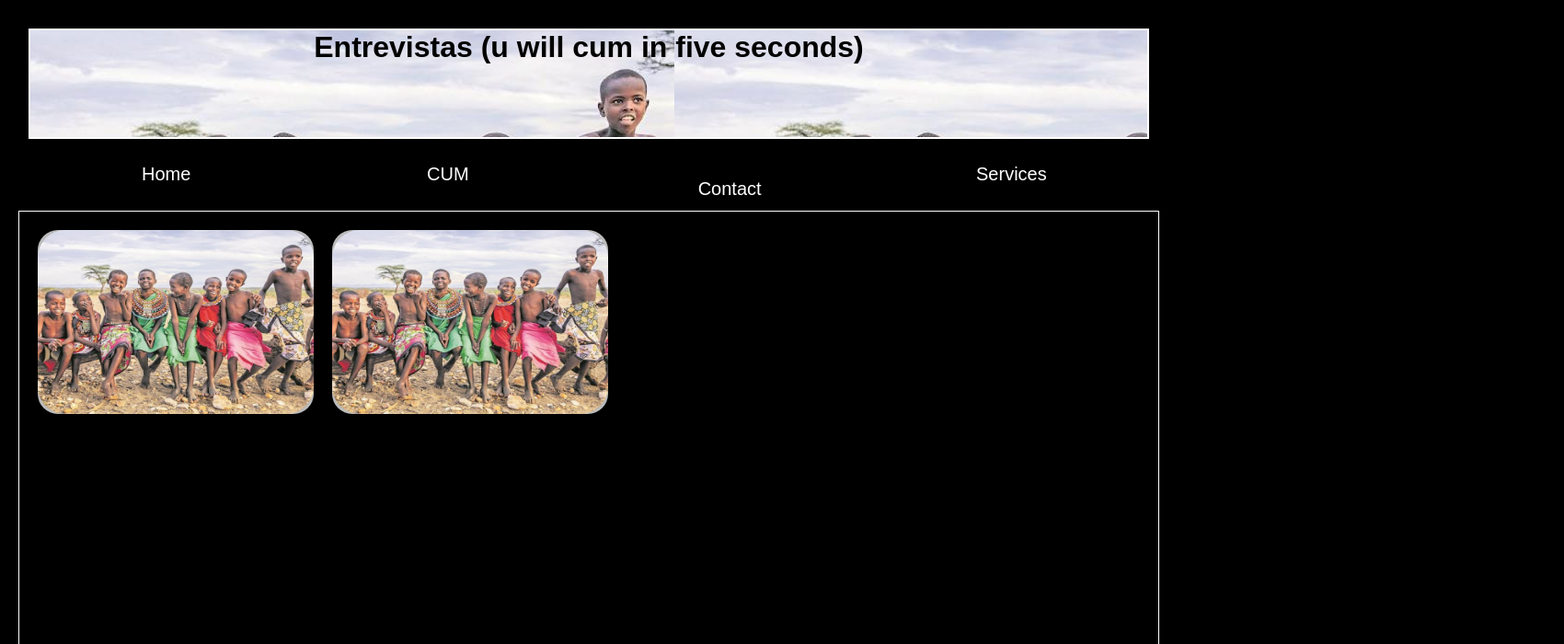
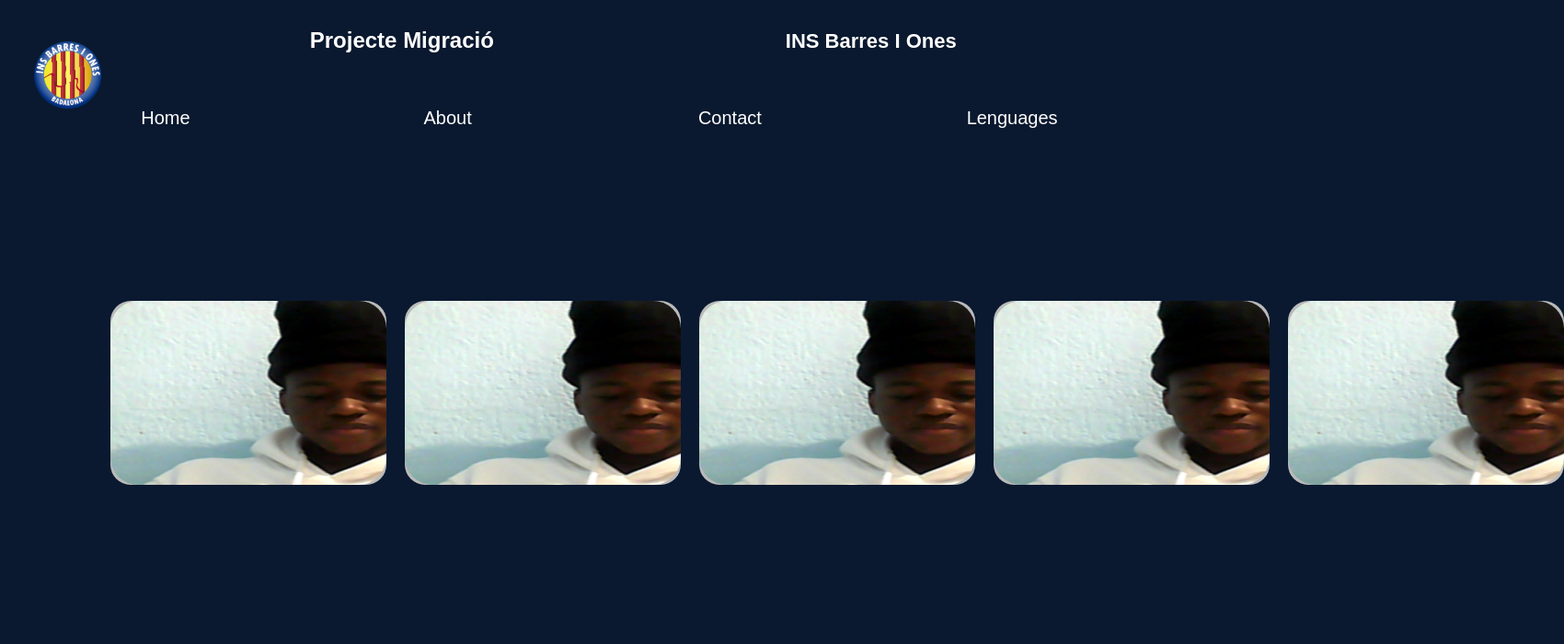
Before and after one commit to Ahmedmansur/Proyectos-Migraciones, a plain HTML site: page pages/2.html in a window 1280 px wide. Shown: the top 700 px of the page at 92% size, 1700 px wide, since content can reach past the window. Drawn offline with Linux system fonts and the light colour scheme.

Commit message:
Logo+título a medias 2.html

```diff
--- a/css/2displaygrid.css
+++ b/css/2displaygrid.css
@@ -5,17 +5,16 @@
 
 body{
   font-family: 'Nunito', sans-serif;
-  background-color:BLACK;
+  background-color:#0a192f;
   color:white;
 }
 
 
 #cumtenedor{
   display:grid;
-  border: 1px solid black;
   margin: 30px;
   grid-template-columns: 1fr 1fr 1fr 1fr;
-  grid-template-rows:  calc(15vh) calc(5vh);
+  grid-template-rows:  calc(10vh) calc(5vh);
   grid-column-gap: 7px;
   grid-row-gap: 7px;
 }
@@ -35,16 +34,23 @@ body{
 p {
   font-size: 20px;
   text-align: center;
-  margin: 20px;
+  margin: 0px;
   text-decoration: none;
   color: #fff;
 }
 p a{
   font-size: 20px;
   text-align: center;
-  margin: 8px;
   text-decoration: none;
   color: #fff;
+  display: inline-block;
+}
+.button {
+    background-color: transparent;
+    color: white;
+    border: none;
+    cursor: pointer;
+
 }
 h2 {
   font-size: 10px;
@@ -53,7 +59,11 @@ h2 {
   text-decoration: none;
   color: #fff;
 }
-
+h1 a{
+  color: #fff;
+  font-size: 22px;
+  text-decoration: none;
+}
 #cumtenedor .navegacion1{
   grid-column: 1/2;
   grid-row: 2/3;
@@ -88,6 +98,48 @@ h2 {
   font-size: 16px;
   position: relative;
 }
+.dropbtn {
+  background-color: transparent;
+  color: white;
+  border: none;
+  cursor: pointer;
+}
+
+.dropdown {
+  position: relative;
+  display: inline-block;
+}
+
+.dropdown-content {
+  display: none;
+  text-align: left;
+  position: absolute;
+  background-color: none;
+  min-width: 160px;
+  box-shadow: 0px 8px 16px 0px rgba(0,0,0,0.2);
+  z-index: 1;
+}
+
+.dropdown-content a {
+  color: white;
+  padding: 12px 16px;
+  text-decoration: none;
+  display: block;
+}
+
+.dropdown-content a:hover {background-color: #ffa500}
+
+.dropdown:hover .dropdown-content {
+  display: block;
+}
+
+.dropdown:hover .dropbtn {
+  background-color: none;
+}
+
+
+
+
 .cum-cum::after {
   content: '';
   display: block;
@@ -139,14 +191,15 @@ h2 {
 
 #cumcumtenedor{
   display:grid;
-  border: 1px solid white;
-  margin: 20px;
+  margin: 100px;
   grid-template-columns:  1fr 1fr 1fr 1fr 1fr;
   grid-template-rows:  calc(30vh) calc(30vh) calc(30vh) calc(30vh);
   grid-column-gap: 7px;
   grid-row-gap: 7px;
   grid-gap: 20px;
   padding: 20px;
+  margin-top: 150px;
+  mar
 }
 
 #cumcumtenedor .entrevista1 img{
@@ -166,48 +219,74 @@ h2 {
   border-radius: 30px;
 }
 
+#cumcumtenedor .entrevista3 img{
+  grid-column: 3/4;
+  grid-row: 1/2;
+  position: relative;
+  height: 100%;
+  width: 100%;
+  border-radius: 30px;
+}
+#cumcumtenedor .entrevista4 img{
+  grid-column: 4/5;
+  grid-row: 1/2;
+  position: relative;
+  height: 100%;
+  width: 100%;
+  border-radius: 30px;
+}
+#cumcumtenedor .entrevista5 img{
+  grid-column: 5/6;
+  grid-row: 1/2;
+  position: relative;
+  height: 100%;
+  width: 100%;
+  border-radius: 30px;
+}
 
 
 
 
 
 
-.dropbtn {
-  background-color: transparent;
-  color: white;
-  padding: 16px;
-  font-size: 16px;
-  border: none;
-  cursor: pointer;
+
+
+
+
+
+
+
+
+
+
+
+
+
+
+
+
+
+
+#cumtenedor .cabecera{
+  grid-column: 1/2;
+  grid-row: 1/2;
 }
-
-.dropdown {
-  position: relative;
-  display: inline-block;
+#cumtenedor .cabecera0{
+  grid-column: 2/3;
+  grid-row: 1/2;
+  text-decoration: none;
+  font-size: 12px;
+  color: #fff;
+  justify-content: space-around;
 }
-
-.dropdown-content {
-  display: none;
-  position: absolute;
-  background-color: none;
-  min-width: 160px;
-  box-shadow: 0px 8px 16px 0px rgba(0,0,0,0.2);
-  z-index: 1;
+#cumtenedor .cabecera2{
+  grid-column: 3/5;
+  grid-row: 1/2;
+  text-decoration: none;
+  font-size: 12px;
+  color: #fff;
+  text-align: center;
 }
-
-.dropdown-content a {
-  color: white;
-  padding: 12px 16px;
-  text-decoration: none;
-  display: block;
+.logo{
+  width: 30%;
 }
-
-.dropdown-content a:hover {background-color: #ffa500}
-
-.dropdown:hover .dropdown-content {
-  display: block;
-}
-
-.dropdown:hover .dropbtn {
-  background-color: none;
-}
--- a/pages/2.html
+++ b/pages/2.html
@@ -1,43 +1,66 @@
 <!DOCTYPE html>
 <html lang="es">
 	<head>
-		<title><p>Entrevistas</p></title>
+		<title>Entrevistas</title>
 		<meta charset="utf-8"/>
 		<meta name="author" content="SMX A"/>
 		<link rel="stylesheet" href="../css/2displaygrid.css"/>
 	</head>
 	<body>
-		<header id="main-header">
+<header>
 
-		</header>
 		<div id="cumtenedor">
-	<div class="titulogrosso"> <h1> Entrevistas (u will cum in five seconds) </h1>  </div>
+
+			<div class="cabecera">
+				<img src="../img/barres.png" alt="INS Barres I Ones" class="logo"></div>
+			<div class="cabecera0"><h1>Projecte Migració</h1></div>
+			<div class="cabecera2"> <h1> <a href="https://agora.xtec.cat/insbarresiones/">INS Barres I Ones</a></</h1></div>
 
 
-  <div class="navegacion1">  <p class="cum-cum"> <a href="#"> Home </a> </p>  </div>
-  <div class="navegacion2">  <p class="cum-cum"> <a href="#"> CUM </a> </p>  </div>
+
+
+
+  <div class="navegacion1"> <button class="button"> <p class="cum-cum">  <a href="../index.html"> Home </a> </p>   </button>  </div>
+  <div class="navegacion2"> <button class="button"> <p class="cum-cum"> <a href="#"> About </a> </p>  </button> </div>
+
 	<div class="navegacion3">
-
 		<div class="dropdown">
 		  <button class="dropbtn"> <p class="cum-cum"> Contact   </p> </button>
 		  <div class="dropdown-content">
-		    <a href="#">Contact information</a>
-		    <a href="#">About us</a>
-		    <a href="#">Barres i Ones</a>
+		    <a href="https://agora.xtec.cat/insbarresiones/contacte/">Barres i Ones</a>
+		    <a href="SMX1A.html">1r SMX A</a>
+		    <a href="SMX1B.html">1r SMX B (El pocho)</a>
+		  </div>
 		</div>
 	 </div>
 
+  <div class="navegacion4">
+
+		<div class="dropdown">
+			<button class="dropbtn"> <p class="cum-cum"> Lenguages   </p> </button>
+			<div class="dropdown-content">
+				<a href="">Spanish</a>
+				<a href="">Catalan</a>
+				<a href="">English (current)</a>
+			</div>
+		</div>
 	 </div>
 
-  <div class="navegacion4">  <p class="cum-cum"> <a href="#"> Services </a> </p>  </div>
+
+
+
 	</div>
+		</div>
+
+</header>
+<nav>
 <div id="cumcumtenedor">
 
 	<div class="entrevista1">
 	    <div class="flip-card">
 	      <div class="flip-card-inner">
 	        <div class="flip-card-front">
-          <img src="../img/efosas.jpeg">
+	          <img src="../img/efosa.png">
 	        </div>
 	        <div class="flip-card-back">
 	          <h1>Efosa</h1>
@@ -52,7 +75,7 @@
 	    <div class="flip-card">
 	      <div class="flip-card-inner">
 	        <div class="flip-card-front">
-          <img src="../img/efosas.jpeg">
+	          <img src="../img/efosa.png">
 	        </div>
 	        <div class="flip-card-back">
 	          <h1>Joan</h1>
@@ -65,10 +88,56 @@
 	    </div>
 	</div>
 
+
+	<div class="entrevista3">
+	    <div class="flip-card">
+	      <div class="flip-card-inner">
+	        <div class="flip-card-front">
+	          <img src="../img/efosa.png">
+	        </div>
+	        <div class="flip-card-back">
+	          <h1>Efosa</h1>
+	          <h2>Va de lao en el ciclo</h2>
+	          <h2>Algún día entregará una práctica</h2>
+	        </div>
+	      </div>
+	    </div>
 	</div>
 
+	<div class="entrevista4">
+	    <div class="flip-card">
+	      <div class="flip-card-inner">
+	        <div class="flip-card-front">
+	          <img src="../img/efosa.png">
+	        </div>
+	        <div class="flip-card-back">
+	          <h1>Joan</h1>
+	          <h2>Fecha de nacimiento: 03/03/2000</h2>
+	          <h2>Nombre completo: Joan Maragall Osayande</h2>
+						<h2>País de origen: Andorra</h2>
+						<h2></h2>
+	        </div>
+	      </div>
+	    </div>
+	</div>
 
+	<div class="entrevista5">
+	    <div class="flip-card">
+	      <div class="flip-card-inner">
+	        <div class="flip-card-front">
+	          <img src="../img/efosa.png">
+	        </div>
+	        <div class="flip-card-back">
+	          <h1>Efosa</h1>
+	          <h2>Va de lao en el ciclo</h2>
+	          <h2>Algún día entregará una práctica</h2>
+	        </div>
+	      </div>
+	    </div>
+	</div>
 
+</div>
+</nav>
     <footer>
 
 		</footer>
```
Also changed, not shown: img/efosa.png (added), pages/SMX1A.html (added), pages/SMX1B.html (added). Lines whose indentation alone changed are shown as unchanged.
